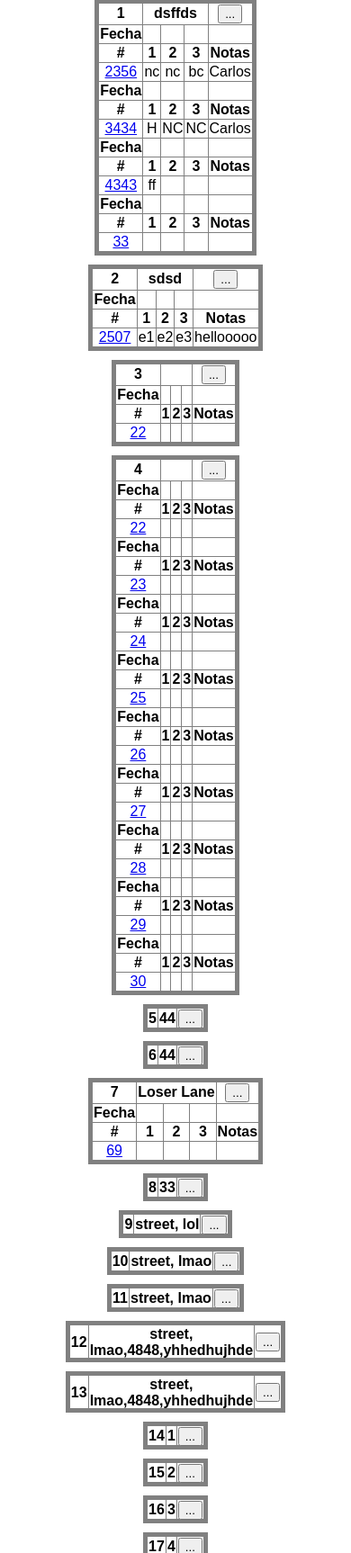
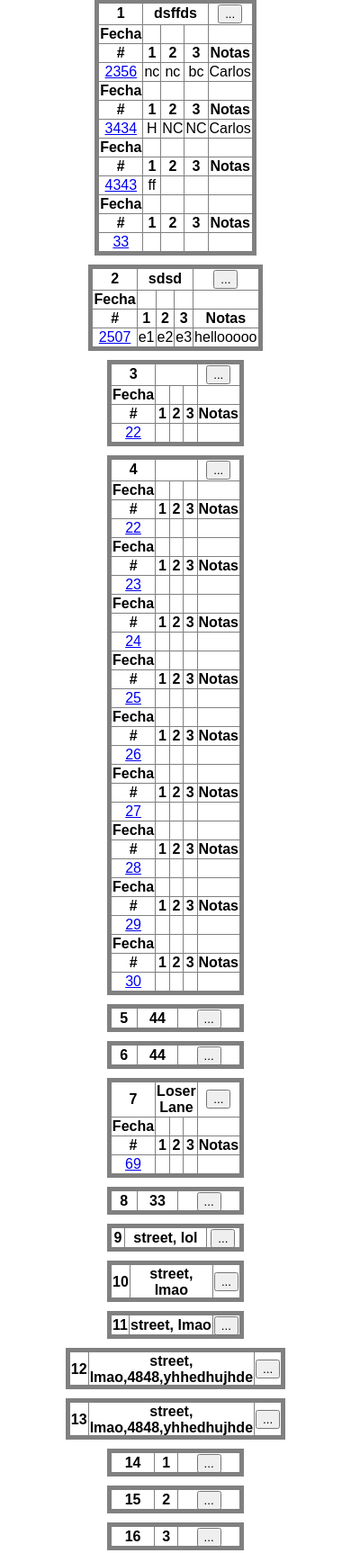
Before and after one commit to zezto/territory, a Django app: template main/templates/html/details.html in a window 390 px wide; the page is wider, and only the part inside the window is pictured. Shown: the part 553-2279 px from the top of that part at 90% size. Run offline with Django 3.2, Linux system fonts and the light colour scheme; the template is opened without the code that fills it: values that come from a table or form of the project are taken from there, others are empty; data comes from the database, SQL or seed files in the repository; parts of the project's set-up code (start-up, migrations or seed data) failed here and were passed over; some libraries are stand-ins or nearby versions.

Commit message:
css update

```diff
--- a/main/urls.py
+++ b/main/urls.py
@@ -15,3 +15,5 @@ urlpatterns = [
     re_path(r'^(?P<pk>[0-9]+)/create_post$', views.create_post, name='create-post'),
     re_path(r'^(?P<pk>[0-9]+)/add-street$', views.addstreet, name='add-street'),
     re_path(r'^(?P<pk>[0-9]+)/add-number$', views.addnumber, name='add-number'),
+
+]
--- a/static/css/main.css
+++ b/static/css/main.css
@@ -88,7 +88,6 @@ body {
 #terr-info h5 {
   margin: 0 0;
 }
-
 #detail-container {
   display: -ms-grid;
   display: grid;
@@ -112,7 +111,7 @@ table {
   border: 5px gray solid;
   margin: 0 auto;
   border-collapse: collapse;
-  max-width: 60%;
+  width: 40%;
 }
 
 #table {
@@ -275,7 +274,9 @@ form {
   -ms-grid-column-span: 3;
   grid-column: 2/5;
 }
-
+#fecha{
+  width: 75px;
+}
 @media only screen and (max-device-width: 480px) {
   #detail-container #map {
     -ms-grid-row: 1;
@@ -322,7 +323,10 @@ form {
     height: auto;
   }
   table {
-    max-width: 95%;
+    width: 95%;
+  }
+  #fecha{
+    width: 50px;
   }
 }
 /*# sourceMappingURL=main.css.map */
```
